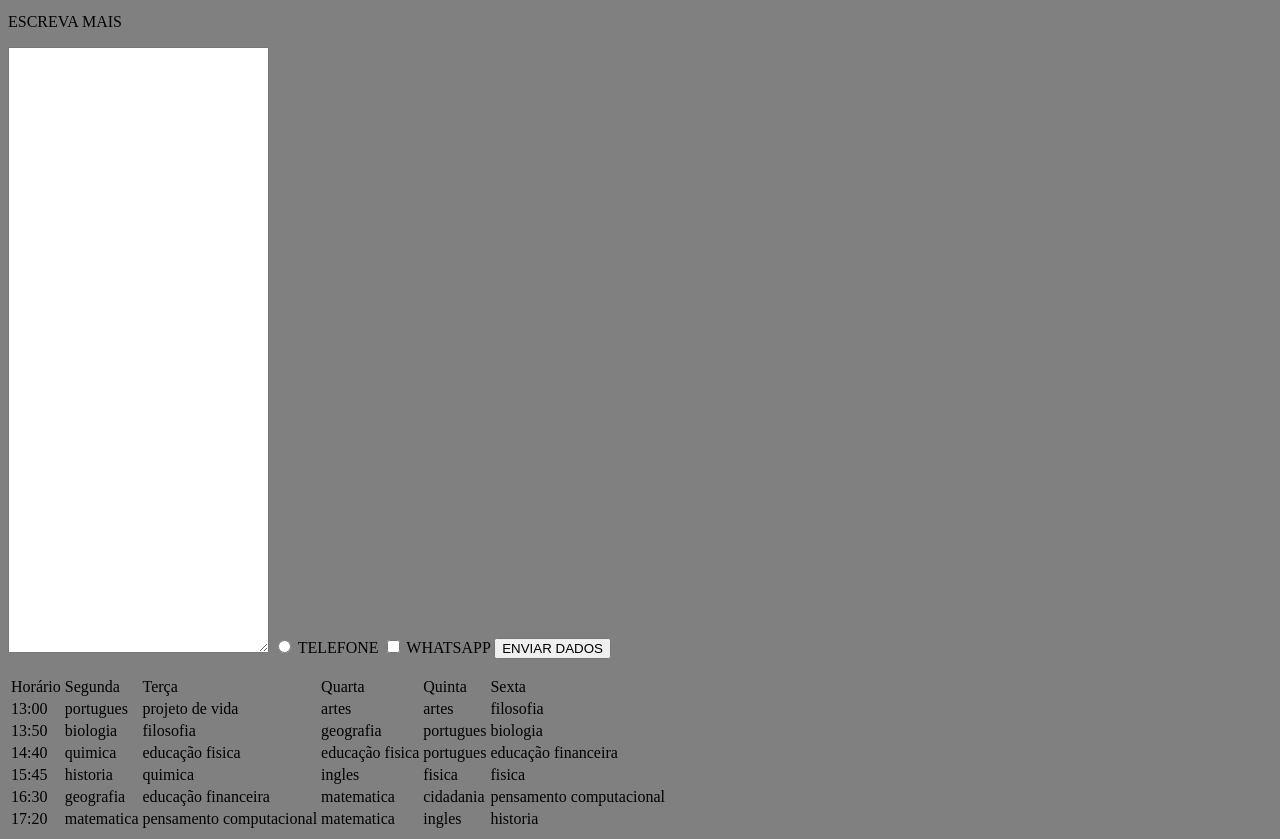
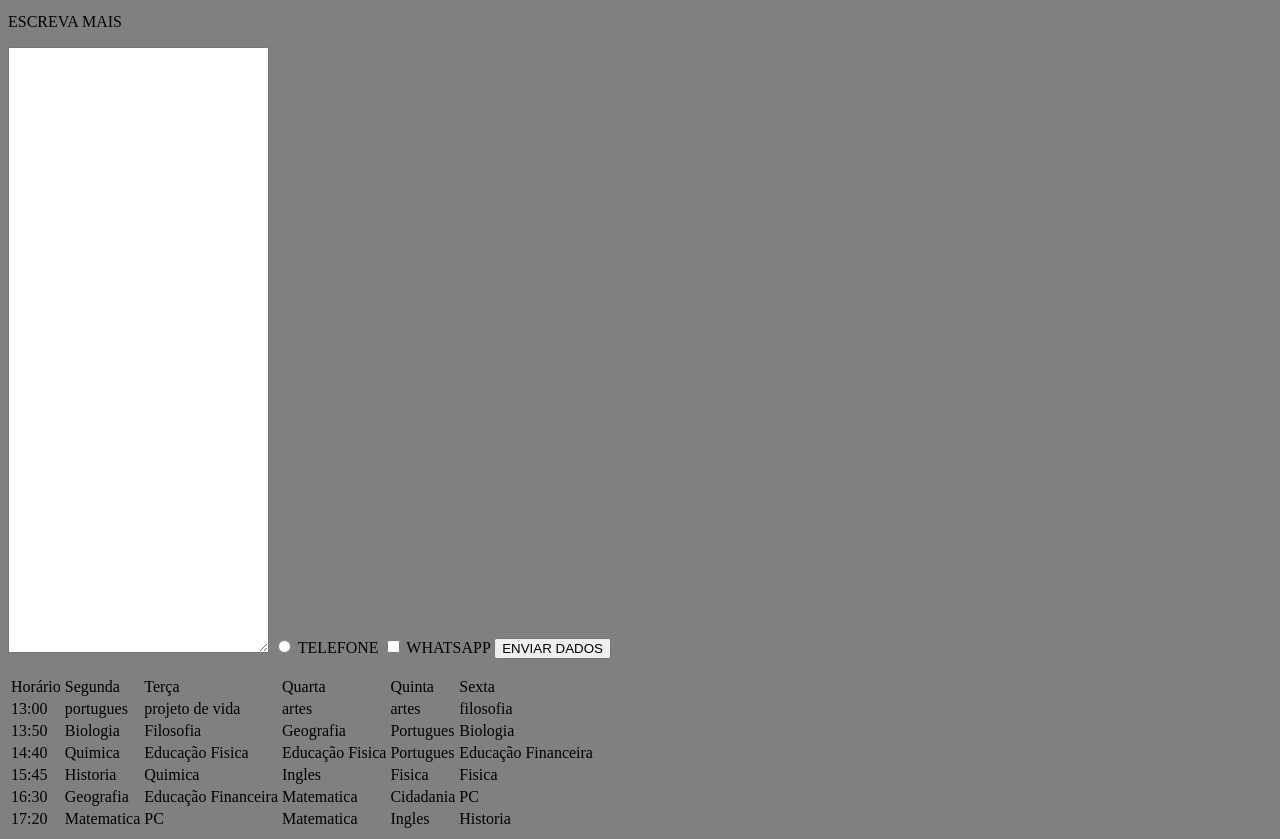
Before and after one commit to pamelahh15/formulaio, a plain HTML site: page index.html in a window 1280 px wide. Shown: the part 92-931 px from the top of the page. Drawn offline with Linux system fonts and the light colour scheme.

Commit message:
Update index.html

```diff
--- a/index.html
+++ b/index.html
@@ -74,79 +74,79 @@
 
 <td>13:50</td>
 
-<td>biologia</td>
+<td>Biologia</td>
 
-<td>filosofia</td>
+<td>Filosofia</td>
 
-<td>geografia</td>
+<td>Geografia</td>
 
-<td>portugues</td>
+<td>Portugues</td>
 
-<td>biologia</td>
+<td>Biologia</td>
     </tr>
     <tr>
 
 <td>14:40</td>
 
-<td>quimica</td>
+<td>Quimica</td>
 
-<td>educação fisica</td>
+<td>Educação Fisica</td>
 
-<td>educação fisica</td>
+<td>Educação Fisica</td>
 
-<td>portugues</td>
+<td>Portugues</td>
 
-<td>educação financeira</td>
+<td>Educação Financeira</td>
 
    </tr>
    <tr>
 
 <td>15:45</td>
 
-<td>historia</td>
+<td>Historia</td>
 
-<td>quimica</td>
+<td>Quimica</td>
 
-<td>ingles</td>
+<td>Ingles</td>
 
-<td>fisica</td>
+<td>Fisica</td>
 
-<td>fisica</td>
+<td>Fisica</td>
 
    </tr>
    <tr>
 <td>16:30</td>
 
-<td>geografia</td>
+<td>Geografia</td>
 
-<td>educação financeira</td>
+<td>Educação Financeira</td>
 
-<td>matematica</td>
+<td>Matematica</td>
 
-<td>cidadania</td>
+<td>Cidadania</td>
 
-<td>pensamento computacional</td>
+<td>PC</td>
 
 </tr>
 <tr>
 <td>17:20</td>
 
-<td>matematica</td>
+<td>Matematica</td>
 
-<td>pensamento computacional</td>
+<td>PC</td>
 
-<td>matematica</td>
+<td>Matematica</td>
 
-<td>ingles</td>
+<td>Ingles</td>
 
-<td>historia</td>
+<td>Historia</td>
 
 </tr>
-</table
+    </table>
 
 </main>
 
-</body>
+    </body>
 
 
 </html>
```
